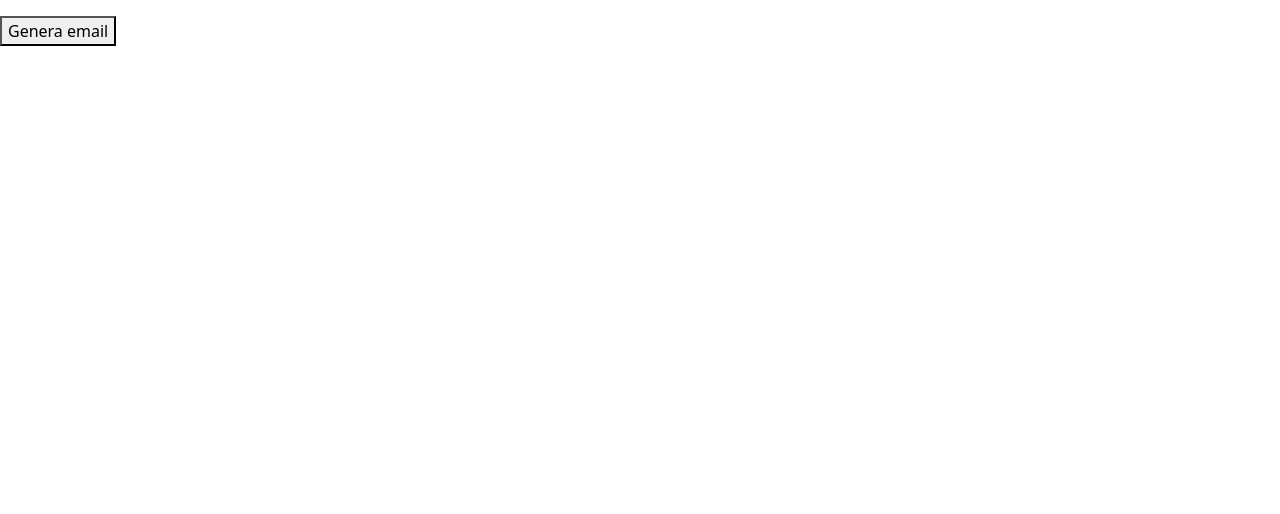
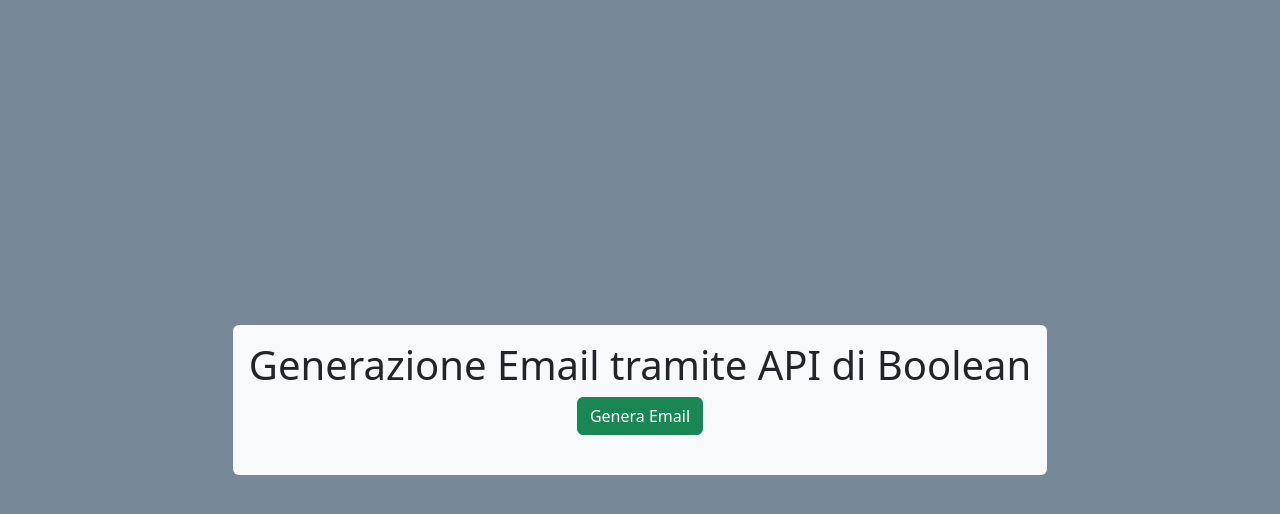
Before and after one commit to Lucianor01/vue-email-list, a plain HTML site: page index.html in a window 1280 px wide. Drawn offline with nearby package versions, Linux system fonts and the light colour scheme.

Commit message:
apiEmail function

```diff
--- a/assets/css/style.css
+++ b/assets/css/style.css
@@ -0,0 +1,8 @@
+body{
+    display: flex;
+    flex-direction: column;
+    align-items: center;
+    justify-content: center;
+    min-height: 100vh;
+    background-color: lightslategrey;
+}
--- a/assets/js/main.js
+++ b/assets/js/main.js
@@ -16,8 +16,14 @@
         }
     },
     methods: {
-        esEmail(){
-            this.emails.push("aa", "bb", "cc", "vv", "dd", "ff", "gh2", "jk")
+        apiEmail() {
+            for (let i = 0; i < 10; i++) {
+                axios.get(`https://flynn.boolean.careers/exercises/api/random/mail`)
+                .then((dati) => {
+                    this.emails.push(dati.data)
+                    console.log(dati.data)
+                })
+            }
         }
     },
 }).mount('#app')
--- a/index.html
+++ b/index.html
@@ -11,13 +11,20 @@
 <body>
     <!-- VUE -->
     <div id="app">
-        <div>
-            <div>
+        <!-- CONTAINER -->
+        <div class="container bg-light text-center rounded p-3 align-items-center">
+            <div class="">
+                <!-- TITOLO -->
+                <h1>Generazione Email tramite API di Boolean</h1>
+                <!-- BUTTON -->
+                <button @click="apiEmail()" type="button" class="btn btn-success">Genera Email</button>
+            </div>
+            <!-- LISTA EMAIL -->
+            <div class="d-inline-block">
                 <ul>
                     <li v-for="(element, index) in emails" :key="index">{{ element }}</li>
                 </ul>
             </div>
-            <button @click="esEmail()">Genera email</button>
         </div>
     </div>
 
```
